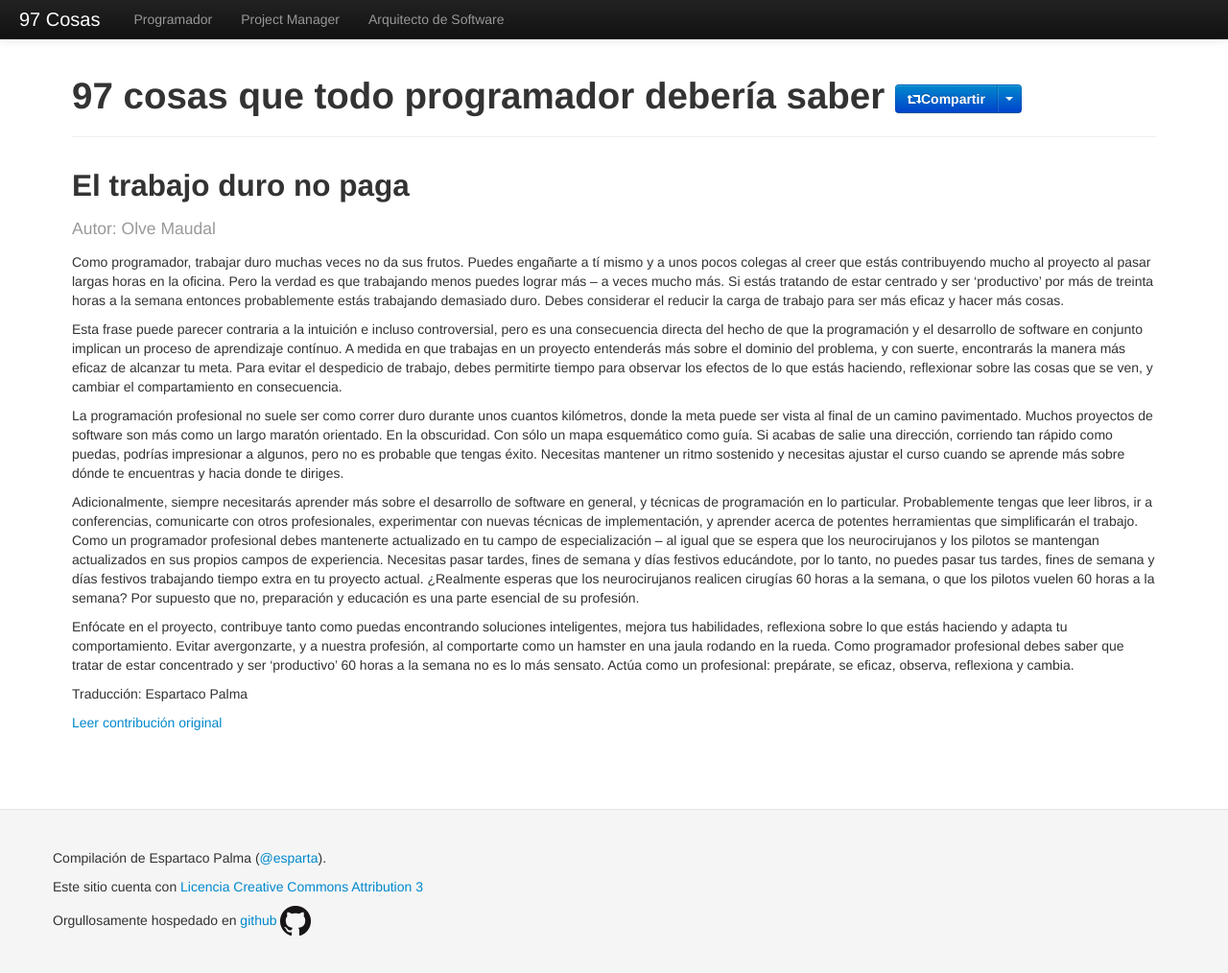
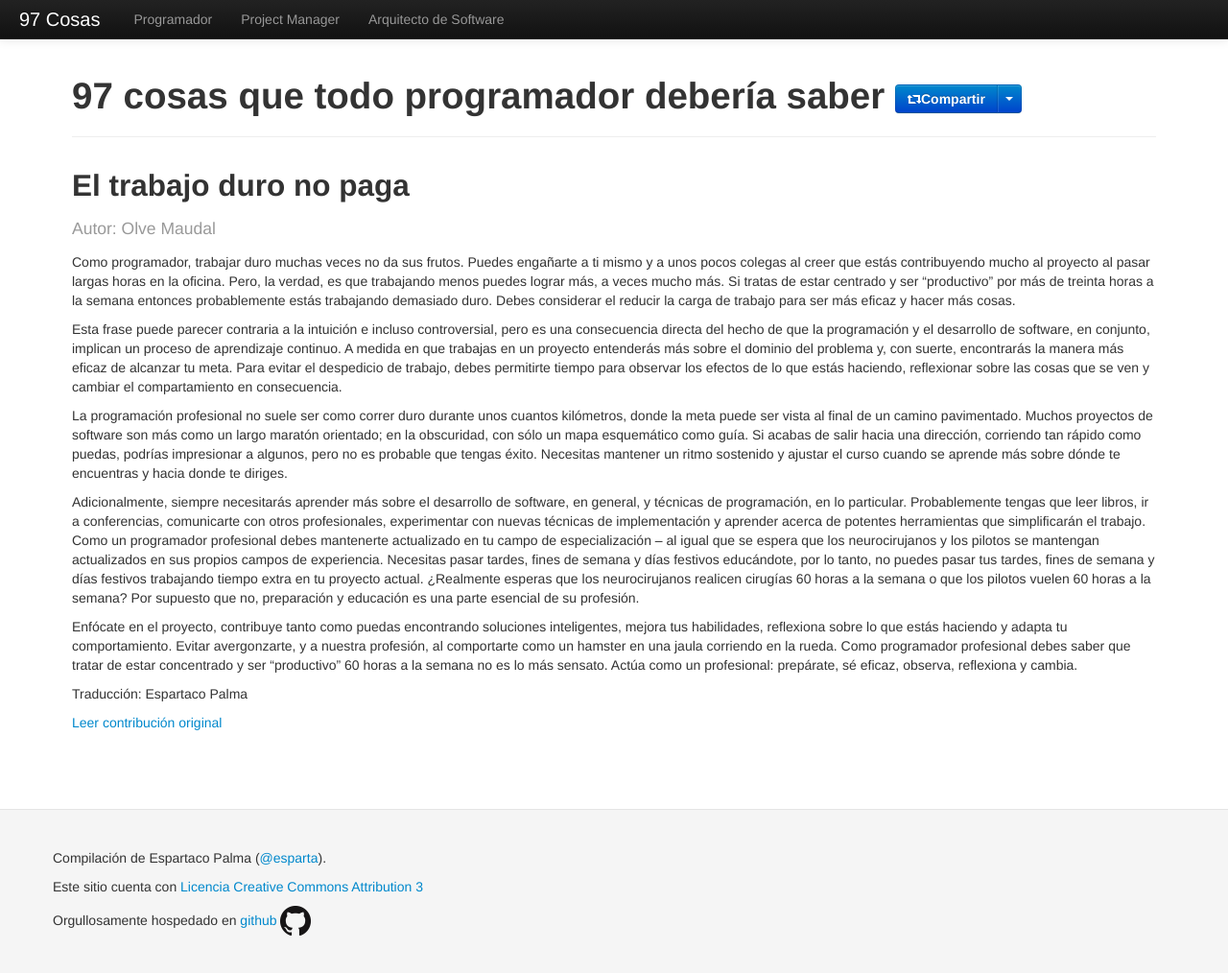
Before and after one commit to esparta/97cosas, a Jekyll site: the page built from programador/el-trabajo-duro-no-paga.md, in a window 1280 px wide and 1016 px high. Shown: the whole window at 96% size. Built offline with Jekyll 4.4.1, drawn with Linux system fonts in a browser that asks for light colours; comment, search, counter and statistics services are not loaded.

Commit message:
Spelling corrections on el-trabajo-duro-no-paga

```diff
--- a/programador/el-trabajo-duro-no-paga.md
+++ b/programador/el-trabajo-duro-no-paga.md
@@ -8,37 +8,37 @@
 ---
 
 Como programador, trabajar duro muchas veces no da sus frutos. Puedes
-engañarte a tí mismo y a unos pocos colegas al creer que estás
+engañarte a ti mismo y a unos pocos colegas al creer que estás
 contribuyendo mucho al proyecto al pasar largas horas en la oficina.
-Pero la verdad es que trabajando menos puedes lograr más -- a veces
-mucho más. Si estás tratando de estar centrado y ser 'productivo' por
-más de treinta horas a la semana entonces probablemente estás trabajando
-demasiado duro. Debes considerar el reducir la carga de trabajo para ser
-más eficaz y hacer más cosas.
+Pero, la verdad, es que trabajando menos puedes lograr más, a veces
+mucho más. Si tratas de estar centrado y ser "productivo" por más de
+treinta horas a la semana entonces probablemente estás trabajando
+demasiado duro. Debes considerar el reducir la carga de trabajo para
+ser más eficaz y hacer más cosas.
 
 Esta frase puede parecer contraria a la intuición e incluso
 controversial, pero es una consecuencia directa del hecho de que la
-programación y el desarrollo de software en conjunto implican un proceso
-de aprendizaje contínuo. A medida en que trabajas en un proyecto
-entenderás más sobre el dominio del problema, y con suerte, encontrarás
+programación y el desarrollo de software, en conjunto, implican un
+proceso de aprendizaje continuo. A medida en que trabajas en un proyecto
+entenderás más sobre el dominio del problema y, con suerte, encontrarás
 la manera más eficaz de alcanzar tu meta. Para evitar el despedicio de
 trabajo, debes permitirte tiempo para observar los efectos de lo que
-estás haciendo, reflexionar sobre las cosas que se ven, y cambiar el
+estás haciendo, reflexionar sobre las cosas que se ven y cambiar el
 compartamiento en consecuencia.
 
 La programación profesional no suele ser como correr duro durante unos
 cuantos kilómetros, donde la meta puede ser vista al final de un camino
 pavimentado. Muchos proyectos de software son más como un largo maratón
-orientado. En la obscuridad. Con sólo un mapa esquemático como guía. Si
-acabas de salie una dirección, corriendo tan rápido como puedas, podrías
-impresionar a algunos, pero no es probable que tengas éxito. Necesitas
-mantener un ritmo sostenido y necesitas ajustar el curso cuando se
+orientado; en la obscuridad, con sólo un mapa esquemático como guía. Si
+acabas de salir hacia una dirección, corriendo tan rápido como puedas,
+podrías impresionar a algunos, pero no es probable que tengas éxito.
+Necesitas mantener un ritmo sostenido y ajustar el curso cuando se
 aprende más sobre dónde te encuentras y hacia donde te diriges.
 
 Adicionalmente, siempre necesitarás aprender más sobre el desarrollo de
-software en general, y técnicas de programación en lo particular.
+software, en general, y técnicas de programación, en lo particular.
 Probablemente tengas que leer libros, ir a conferencias, comunicarte con
-otros profesionales, experimentar con nuevas técnicas de implementación,
+otros profesionales, experimentar con nuevas técnicas de implementación
 y aprender acerca de potentes herramientas que simplificarán el trabajo.
 Como un programador profesional debes mantenerte actualizado en tu campo
 de especialización -- al igual que se espera que los neurocirujanos y
@@ -46,15 +46,15 @@
 experiencia. Necesitas pasar tardes, fines de semana y días festivos
 educándote, por lo tanto, no puedes pasar tus tardes, fines de semana y
 días festivos trabajando tiempo extra en tu proyecto actual. ¿Realmente
-esperas que los neurocirujanos realicen cirugías 60 horas a la semana, o
+esperas que los neurocirujanos realicen cirugías 60 horas a la semana o
 que los pilotos vuelen 60 horas a la semana? Por supuesto que no,
 preparación y educación es una parte esencial de su profesión.
 
 Enfócate en el proyecto, contribuye tanto como puedas encontrando
 soluciones inteligentes, mejora tus habilidades, reflexiona sobre lo que
 estás haciendo y adapta tu comportamiento. Evitar avergonzarte, y a
-nuestra profesión, al comportarte como un hamster en una jaula rodando
+nuestra profesión, al comportarte como un hamster en una jaula corriendo
 en la rueda. Como programador profesional debes saber que tratar de
-estar concentrado y  ser 'productivo' 60 horas a la semana no es lo más
-sensato. Actúa como un profesional: prepárate, se eficaz, observa,
+estar concentrado y ser "productivo" 60 horas a la semana no es lo más
+sensato. Actúa como un profesional: prepárate, sé eficaz, observa,
 reflexiona y cambia.
```
